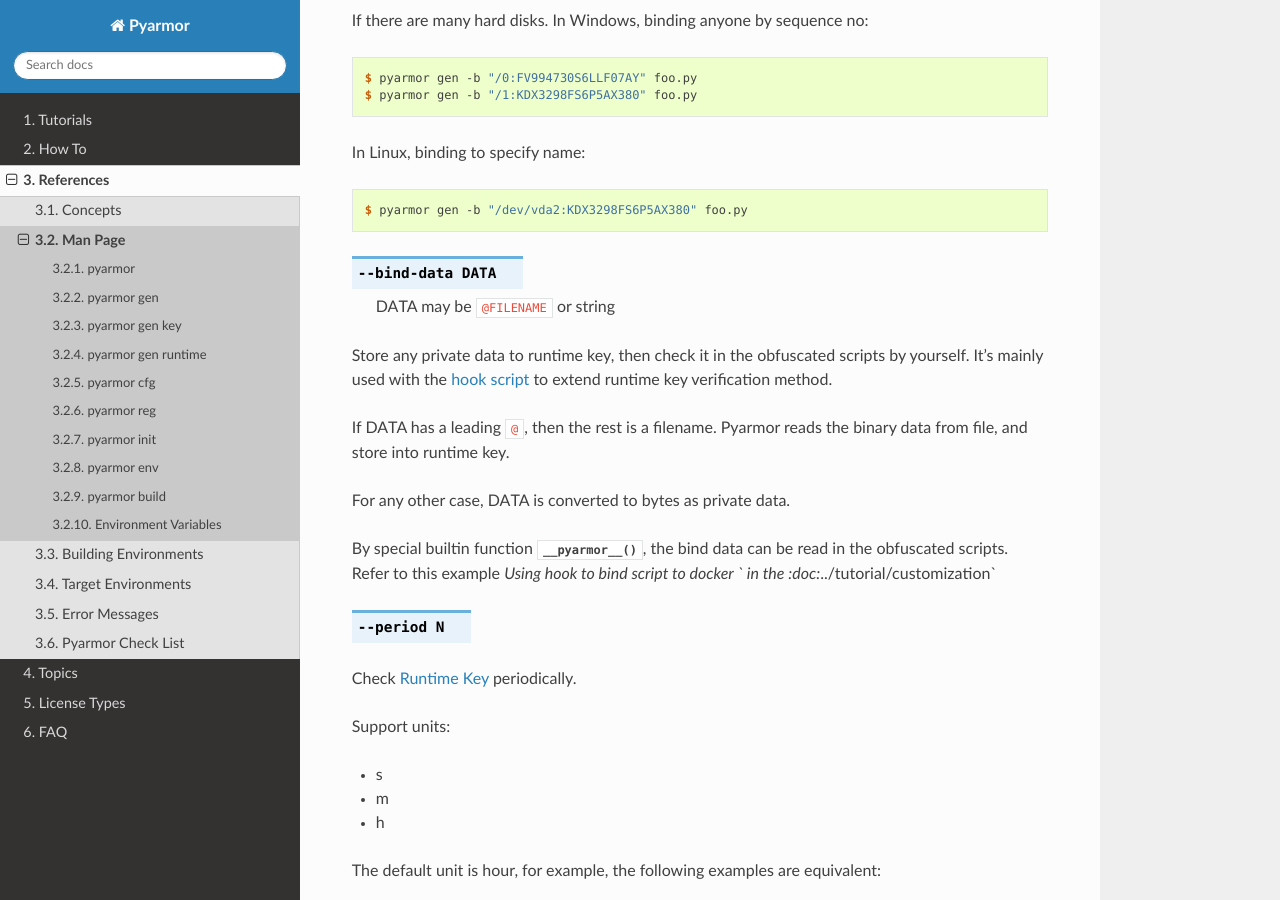
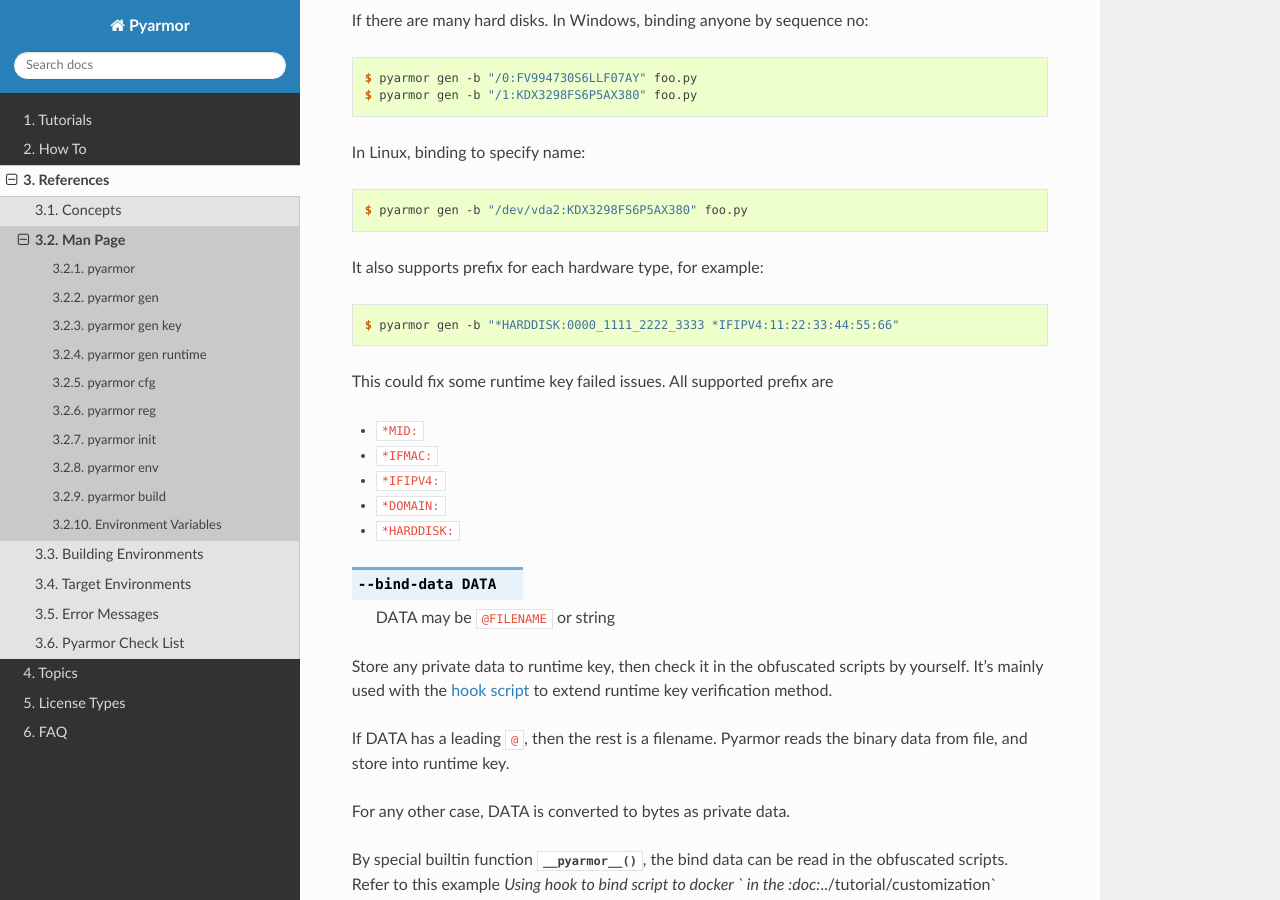
Before and after one commit to dashingsoft/pyarmor, a Sphinx documentation site: the page built from docs/reference/man.rst, in a window 1280 px wide and 900 px high, scrolled down 10343 px. Built offline with Sphinx 7.4.7 and the Read the Docs theme 3.1.0, drawn with Linux system fonts in a browser that asks for light colours.

Commit message:
Doc hardware prefix for --bind-device

```diff
--- a/docs/reference/man.rst
+++ b/docs/reference/man.rst
@@ -356,6 +356,18 @@
 In Linux, binding to specify name::
 
       $ pyarmor gen -b "/dev/vda2:KDX3298FS6P5AX380" foo.py
+
+It also supports prefix for each hardware type, for example::
+
+      $ pyarmor gen -b "*HARDDISK:0000_1111_2222_3333 *IFIPV4:11:22:33:44:55:66"
+
+This could fix some runtime key failed issues. All supported prefix are
+
+- ``*MID:``
+- ``*IFMAC:``
+- ``*IFIPV4:``
+- ``*DOMAIN:``
+- ``*HARDDISK:``
 
 .. option:: --bind-data DATA
 
```
